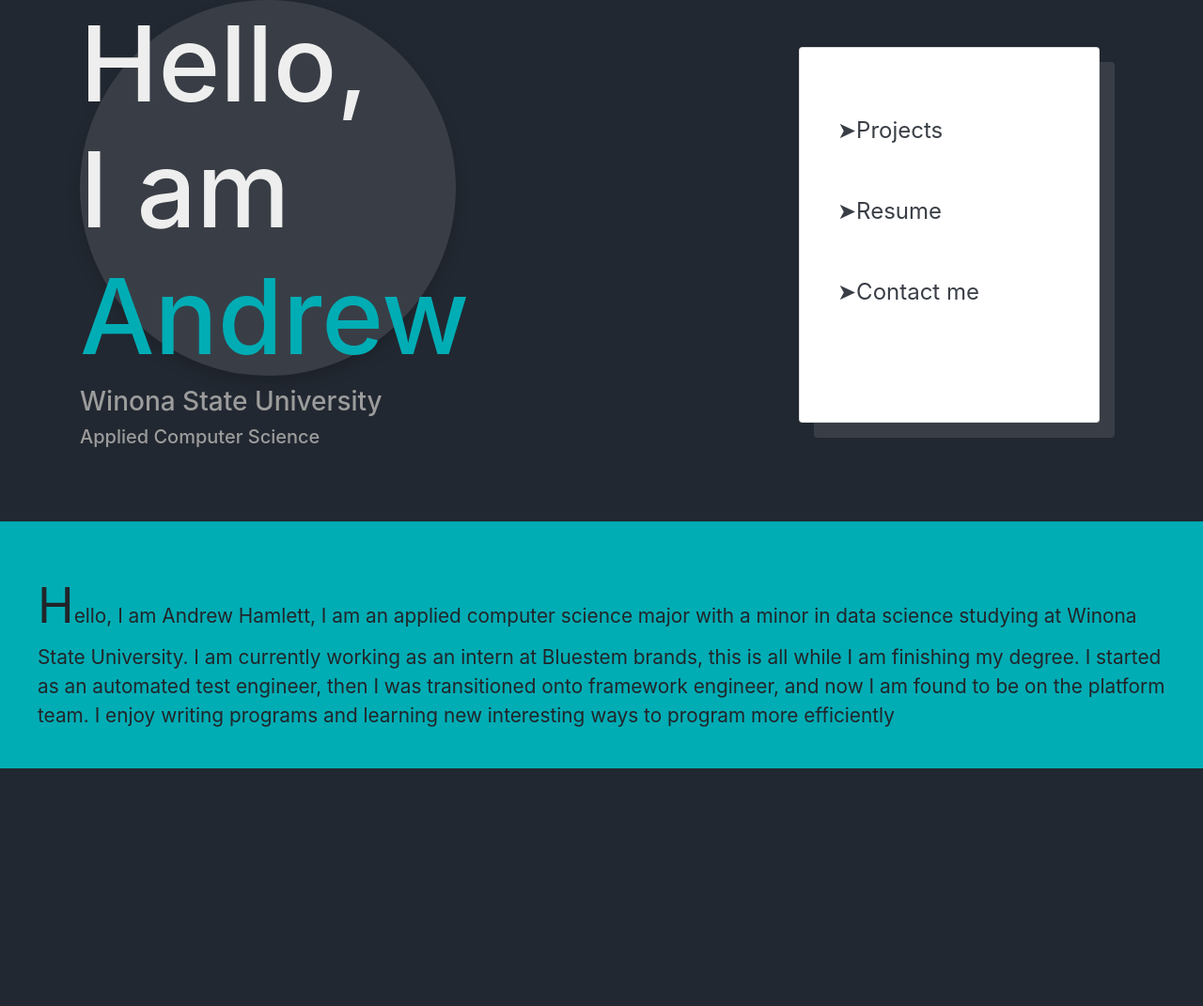
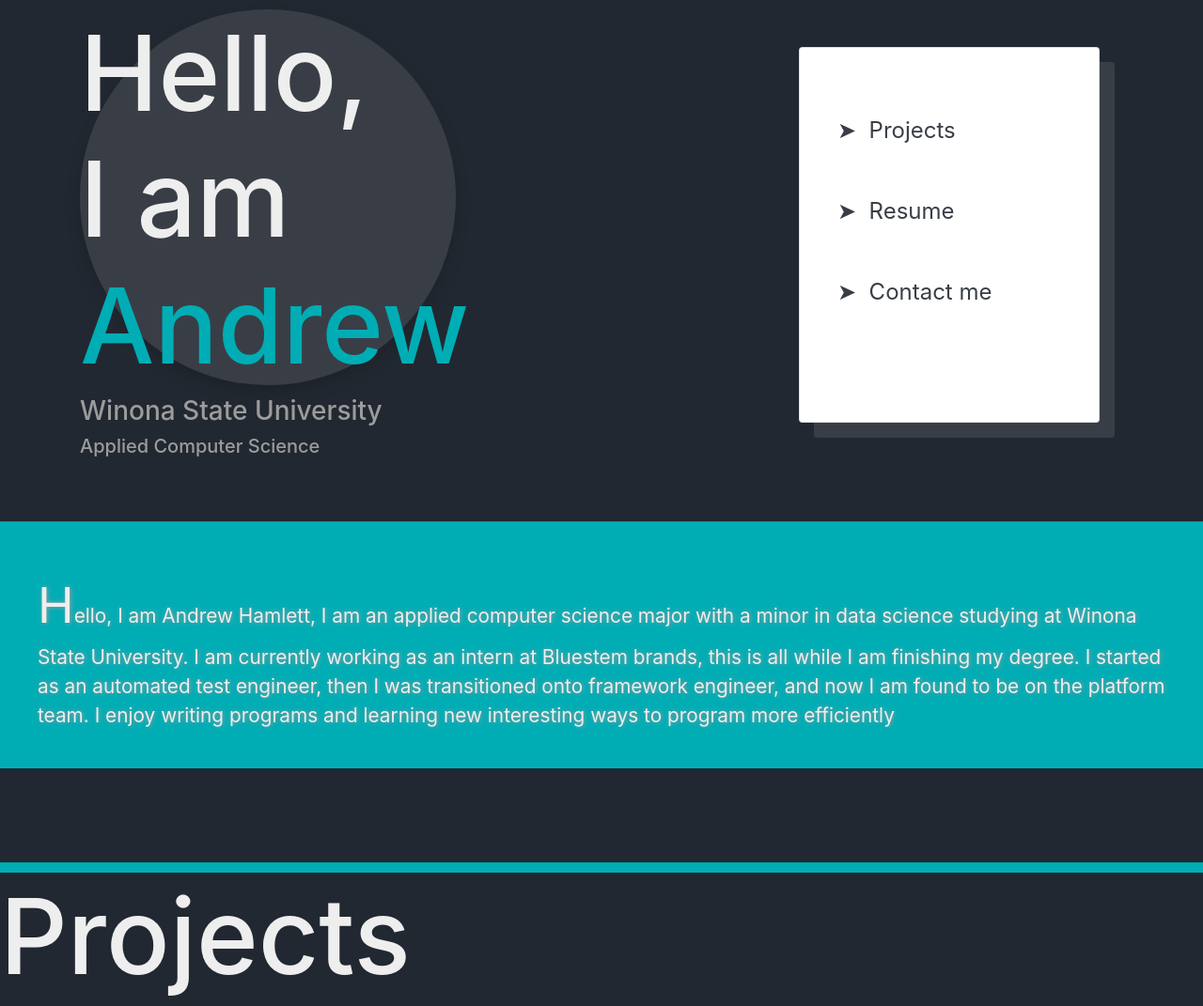
Before and after one commit to Ham80234/Ham80234.github.io, a website: page pages/index.html in a window 1280 px wide. Shown: the whole page at 94% size. Before the commit the page ends 818 px from the top, so only its background shows below. Drawn offline with nearby package versions, Linux system fonts and the light colour scheme.

Commit message:
added prjoect tab

```diff
--- a/pages/index.html
+++ b/pages/index.html
@@ -24,7 +24,7 @@
 
     <div class="container">
         <div class="row">
-            <div class="col-8">
+            <div class="col-8" style="margin-top: 10px;">
                 <div class="circle bg-secondary-color shadow">
                     <h1 class="font-header main-text-color">Hello, <br> I am <br> <span class="text-accent">
                             Andrew</span>
@@ -37,9 +37,9 @@
             <div class="col-4">
                 <div class="card shadow-box" style="margin-top: 50px;">
                     <ul>
-                        <li class="text-color-dark li-item" style="margin-top: 70px;">➤Projects</li>
-                        <li class="text-color-dark li-item">➤Resume</li>
-                        <li class="text-color-dark li-item">➤Contact me</li>
+                        <li class="text-color-dark li-item" style="margin-top: 70px;">➤&nbsp;&nbsp;Projects</li>
+                        <li class="text-color-dark li-item">➤&nbsp;&nbsp;Resume</li>
+                        <li class="text-color-dark li-item">➤&nbsp;&nbsp;Contact me</li>
                     </ul>
                 </div>
             </div>
@@ -53,8 +53,10 @@
         Bluestem brands, this is all while I am finishing my degree. I started as an automated test engineer, then I was
         transitioned onto framework engineer, and now I am found to be on the platform team. I enjoy writing programs
         and learning new interesting ways to program more efficiently </div>
-
-
 </body>
 
+<hr class="bg-text-accent" style="height: 10px; margin-top: 100px; margin-bottom: 0px;">
+<div>
+    <h1 class="font-header main-text-color">Projects</h1>
+</div>
 </html>
--- a/style/Style.css
+++ b/style/Style.css
@@ -47,6 +47,8 @@
 .par-style {
     font-size: 1.3rem;
     padding: 40px;
+    color: var(--main-text-color);
+    text-shadow: var(--main-text-muted-color)1px 0 5px;
 }
 
 .par-style::first-letter{
@@ -71,7 +73,7 @@
     transform: translate(0px, -5px);
     transform: translate(0px, -5px);
     transition-duration: .35s;
-    text-shadow: var(--main-accent-color) 1px 0 px;
+
 }
 
 .shadow-box {
```
